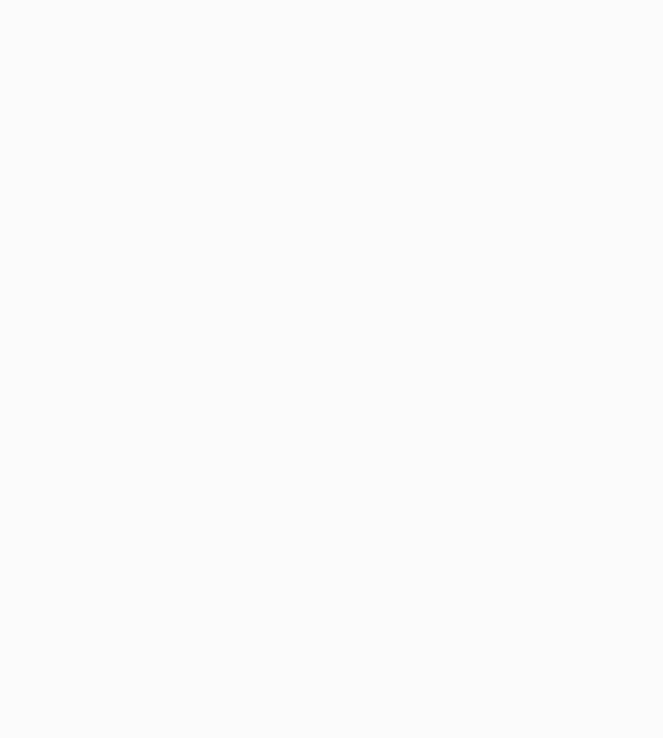
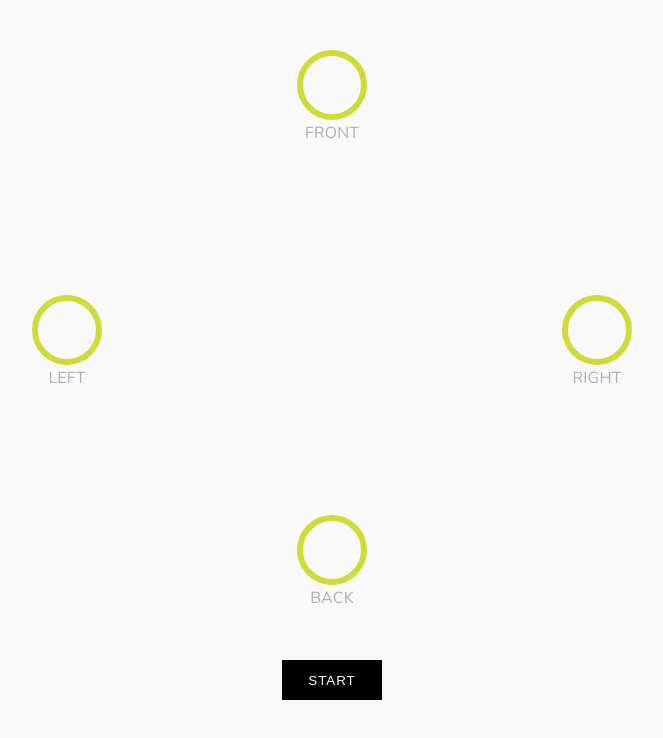
Before and after one commit to ashvinmotye/agility-drill, a plain HTML site: page index.html in a window 1280 px wide. Shown: the whole page, without its empty margins (308-971 px from the left). Drawn offline with nearby package versions, Linux system fonts and the light colour scheme.

Commit message:
Add html + styles

```diff
--- a/index.html
+++ b/index.html
@@ -15,6 +15,26 @@
     <link rel="stylesheet" href="./styles.css">
 </head>
 <body>
+    <div class="app">
+        <div class="points">
+            <div class="point front">
+                <span class="label">Front</span>
+            </div>
+            <div class="point right">
+                <span class="label">Right</span>
+            </div>
+            <div class="point back">
+                <span class="label">Back</span>
+            </div>
+            <div class="point left">
+                <span class="label">Left</span>
+            </div>
+        </div>
+
+        <div class="settings">
+            <button type="button" class="start">Start</button>
+        </div>
+    </div>
 
     <script src="./app.js"></script>
 </body>
--- a/styles.css
+++ b/styles.css
@@ -14,3 +14,82 @@ body {
     background-color: var(--background);
     color: var(--text);
 }
+
+.app {
+    width: 100vw;
+    height: 100vh;
+}
+
+.points {
+    width: 100%;
+    max-width: 600px;
+    height: 70%;
+    margin: 50px auto;
+    position: relative;
+}
+
+.point {
+    width: 70px;
+    height: 70px;
+    border-radius: 50%;
+    border: 6px solid #CDDC39;
+    position: absolute;
+    transition: all 0.2s ease-in-out;
+}
+
+.point.active {
+    background: #8BC34A;
+}
+
+.point.active .label {
+    color: var(--text);
+}
+
+.front {
+    left: 50%;
+    transform: translateX(-50%);
+}
+
+.right {
+    top: 50%;
+    right: 0;
+    transform: translateY(-50%);
+}
+
+.back {
+    left: 50%;
+    transform: translateX(-50%);
+    bottom: 25px;
+}
+
+.left {
+    top: 50%;
+    transform: translateY(-50%);
+}
+
+.label {
+    position: absolute;
+    bottom: -30px;
+    left: 50%;
+    transform: translateX(-50%);
+    color: #b0b0b0;
+    text-transform: uppercase;
+    letter-spacing: 0.2px;
+    transition: all 0.2s ease-in-out;
+}
+
+button.start {
+    width: 100px;
+    height: 40px;
+    border: none;
+    background: black;
+    color: #fff;
+    text-transform: uppercase;
+    letter-spacing: 1px;
+}
+
+.settings {
+    display: flex;
+    align-items: center;
+    justify-content: center;
+}
```
